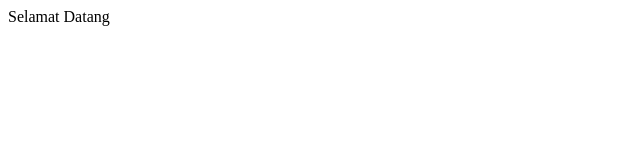
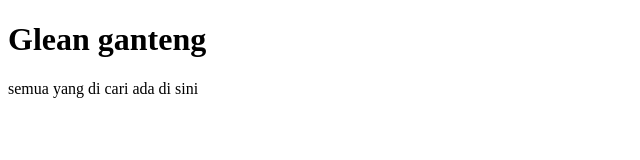
Before and after one commit to GleanVincent/20252-si4c-paw1, a plain HTML site: page index.html in a window 1280 px wide. Shown: the whole page, without its empty margins (0-640 px from the left). Drawn offline with Linux system fonts and the light colour scheme.

Commit message:
menanbahkan h1 dan paragraf

```diff
--- a/index.html
+++ b/index.html
@@ -3,9 +3,12 @@
 <head>
     <meta charset="UTF-8">
     <meta name="viewport" content="width=device-width, initial-scale=1.0">
-    <title>Document</title>
+    <title>halaman utama</title>
 </head>
 <body>
-    Selamat Datang
+    <!-- tag heading: h1 h6 -->
+    <h1>Glean ganteng </h1>
+    <p>semua yang di cari ada di sini</p>
+
 </body>
 </html>
```
